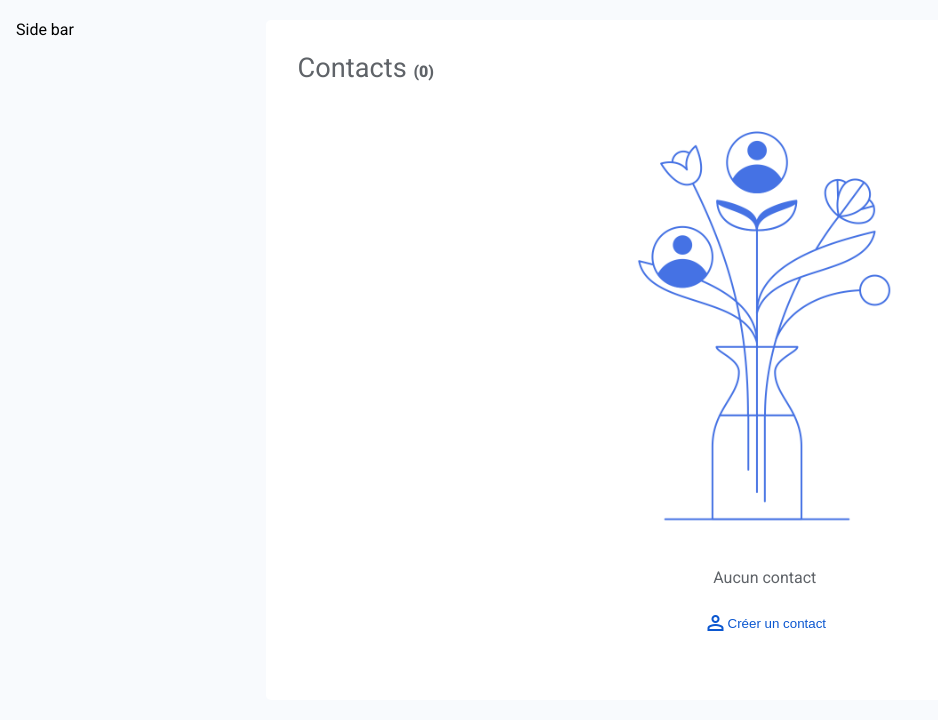
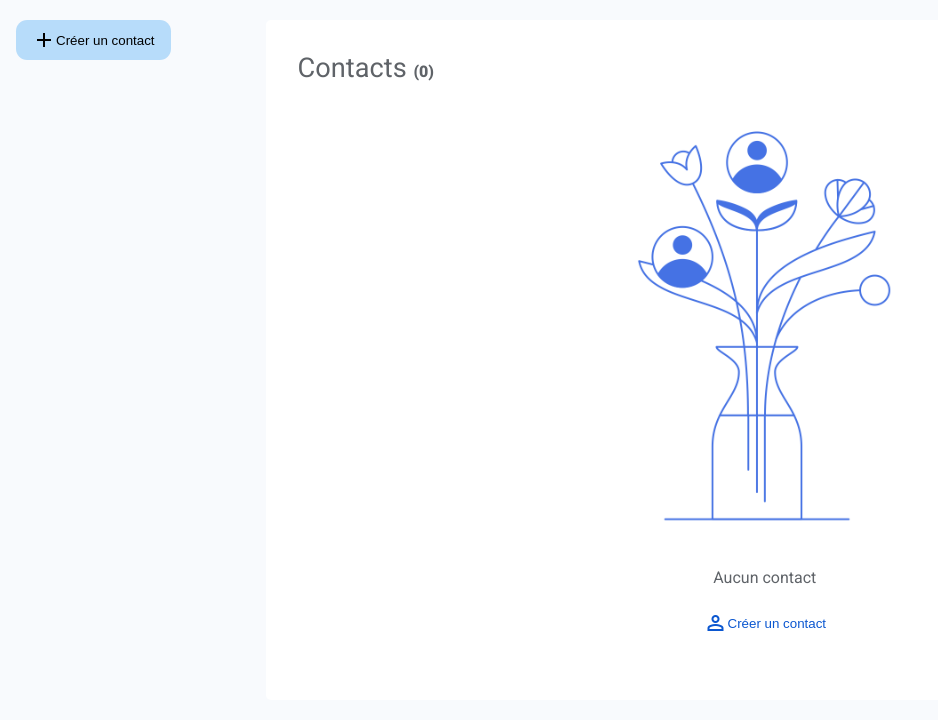
Before and after one commit to kadea-academy-learners/google-contact-public, a plain HTML site: page index.html in a window 1280 px wide. Shown: the part 80-800 px from the top of the page, without its empty margins (0-938 px from the left). Drawn offline with nearby package versions, Linux system fonts and the light colour scheme.

Commit message:
style: Update button styles and add contact creation button

```diff
--- a/css/index.css
+++ b/css/index.css
@@ -193,9 +193,26 @@ a {
   border-radius: 10rem;
 }
 
+.button-radius-07 {
+  border-radius: 0.7rem;
+}
+
 .no-border {
   color: var(--primary-color);
   font-weight: 500;
+}
+
+.contain {
+  background-color: var(--primary-light-color);
+  font-weight: 500;
+}
+
+.button-hover-shadow {
+  transition: var(--transition);
+}
+
+.button-hover-shadow:hover {
+  box-shadow: -6px 10px 11px -2px rgba(161, 161, 161, 1);
 }
 
 .no-border:hover {
--- a/index.html
+++ b/index.html
@@ -46,7 +46,17 @@
       </div>
     </header>
     <main class="flex padding-container justify-s-between">
-      <section class="w-8">Side bar</section>
+      <section class="w-20">
+        <div>
+          <button
+            type="button"
+            class="button flex items-center contain button-radius-07 button-hover-shadow"
+          >
+            <span class="material-symbols-outlined"> add </span> Créer un
+            contact
+          </button>
+        </div>
+      </section>
       <section class="w-90 main-section">
         <h3 class="title title-level-1">Contacts <span>(0)</span></h3>
         <div class="contact-container flex justify-center items-center">
```
